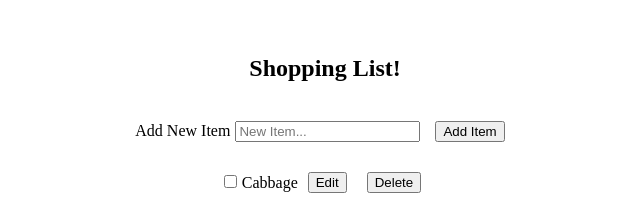
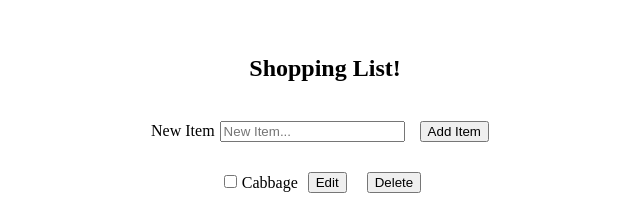
Before and after one commit to pete-hamrick/shopping-list, a React app: page / in a window 1280 px wide. Shown: the part 250-461 px from the top of the page, without its empty margins (323-963 px from the left). Built offline with nearby package versions, Linux system fonts and the light colour scheme.

Commit message:
fixed broken tests

```diff
--- a/src/components/AddItem/AddItem.jsx
+++ b/src/components/AddItem/AddItem.jsx
@@ -11,7 +11,7 @@ export default function AddItem({ onAdd }) {
 
   return (
     <form onSubmit={handleSubmit}>
-      <label htmlFor="newItem">Add New Item</label>
+      <label htmlFor="newItem">New Item</label>
       <input
         type="text"
         id="newItem"
```
